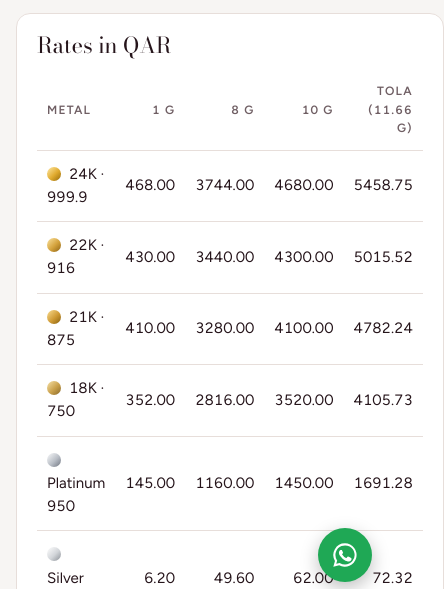
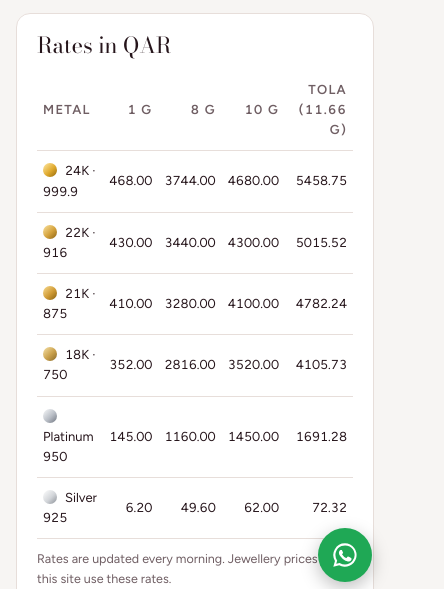
Before and after one commit to kohinoorjewelleryqa-cloud/kohinoor-jewellery, a Next.js app: page /gold-rate in a window 390 px wide. Shown: the part 244-833 px from the top of the page, 444 px wide, since content can reach past the window. Built offline with nearby package versions, Linux system fonts and the light colour scheme; no server answers; the database is empty.

Commit message:
Update globals.css

```diff
--- a/app/globals.css
+++ b/app/globals.css
@@ -1,4 +1,3 @@
-
 /* Layout: FNP-style retail stack. Maroon utility band, white header + category nav, then full-width merchandising rows; catalogue = filter rail + 4-up grid. */
 :root{
   --bg:#F7F5F3; --surface:#FFFFFF; --tile:#F2ECE8; --tile-2:#EADFD8;
@@ -543,3 +542,11 @@ a,button{-webkit-tap-highlight-color:rgba(138,21,56,.12)}
 @media (prefers-reduced-motion:reduce){.navbar-progress{display:none}}
 .page-in{animation:pageIn .28s ease-out both}
 @keyframes pageIn{from{opacity:0;transform:translateY(6px)}to{opacity:1;transform:none}}
+
+/* keep two-column pages inside the screen on phones */
+.two>*{min-width:0}
+@media (max-width:900px){.two{grid-template-columns:minmax(0,1fr)}}
+@media (max-width:560px){
+  .rtable th,.rtable td{padding:10px 6px;font-size:13px}
+  .rtable .hide-xs{display:none}
+}
```
